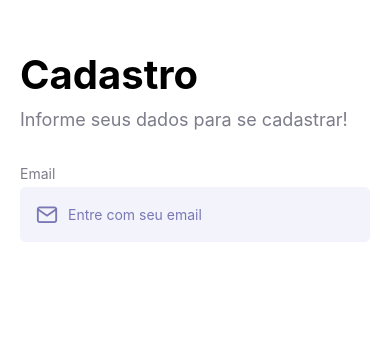
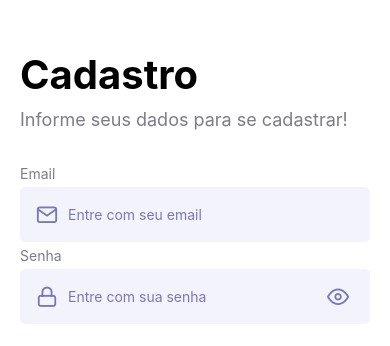
Before and after one commit to gabrielmds222/login-form, a React Native app: screen / in a window 390 px wide. Shown: the top 346 px of the page. Built offline with nearby package versions, Linux system fonts and the light colour scheme.

Commit message:
feat: Visualização de senha

```diff
--- a/src/components/Input/index.jsx
+++ b/src/components/Input/index.jsx
@@ -12,6 +12,7 @@ export function Input({
   ...props
 }) {
   const [isFocused, setIsFocused] = useState(false);
+  const [hidePassword, setHidePassword] = useState(password);
 
   return (
     <View>
@@ -38,7 +39,16 @@ export function Input({
           onBLur={() => {
             setIsFocused(false);
           }}
+          secureTextEntry={hidePassword}
         />
+        {password && (
+          <Feather
+            style={{ color: "#7978B5", padding: 5 }}
+            name={hidePassword ? "eye" : "eye-off"}
+            size={22}
+            onPress={() => setHidePassword(!hidePassword)}
+          />
+        )}
       </View>
       {error && <Text style={styles.erro}>{error}</Text>}
     </View>
--- a/src/screens/SignUp/index.jsx
+++ b/src/screens/SignUp/index.jsx
@@ -18,6 +18,12 @@ export function SignUp() {
             iconName="mail"
             placeholder="Entre com seu email"
           />
+          <Input
+            label="Senha"
+            iconName="lock"
+            placeholder="Entre com sua senha"
+            password
+          />
         </View>
       </ScrollView>
     </SafeAreaView>
```
